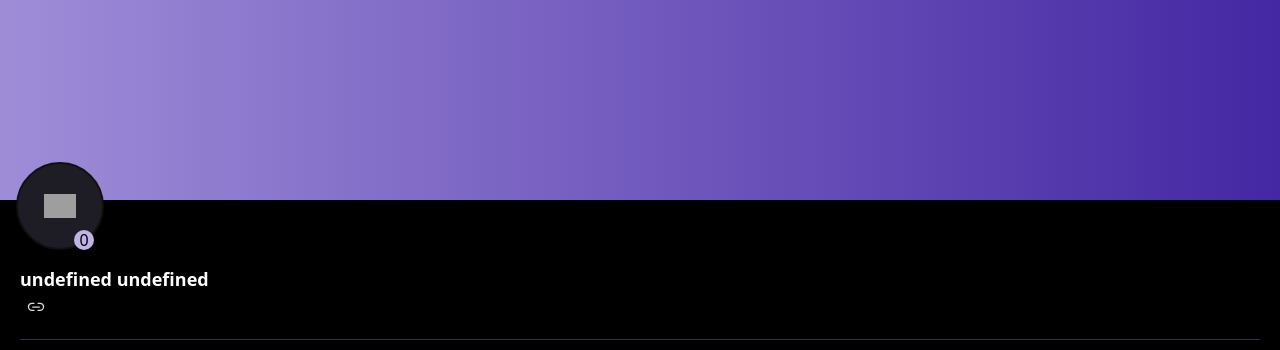
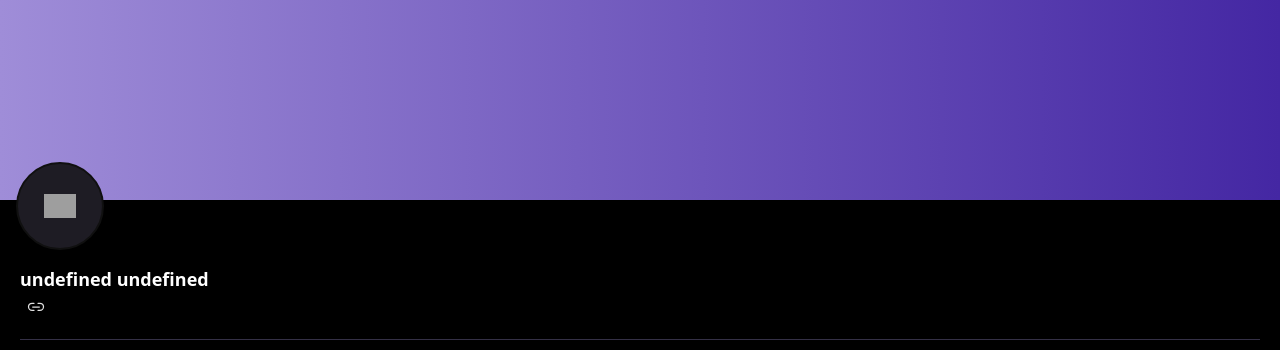
Before and after one commit to Charan017/snowflair-spotlight, a Next.js app: page / in a window 1280 px wide. Shown: the top 350 px of the page. Built offline with nearby package versions, Linux system fonts and the light colour scheme; grey boxes are pictures that could not be loaded.

Commit message:
Disabled experience if experience is 0

```diff
--- a/src/pages/spotlight/index.js
+++ b/src/pages/spotlight/index.js
@@ -68,9 +68,11 @@ const SpotLight = () => {
                 ) : (
                   <DefaultProfileIcon />
                 )}
-                <div className="w-[20px] h-[20px] rounded-[10px] bg-lightPurple flex items-center justify-center absolute bottom-0 right-[10px]">
-                  {getUserExperience(data?.userExperience)}
-                </div>
+                {!_.isEmpty(data?.userExperience) && (
+                  <div className="w-[20px] h-[20px] rounded-[10px] bg-lightPurple flex items-center justify-center absolute bottom-0 right-[10px]">
+                    {getUserExperience(data?.userExperience)}
+                  </div>
+                )}
               </div>
             </div>
           </div>
```
